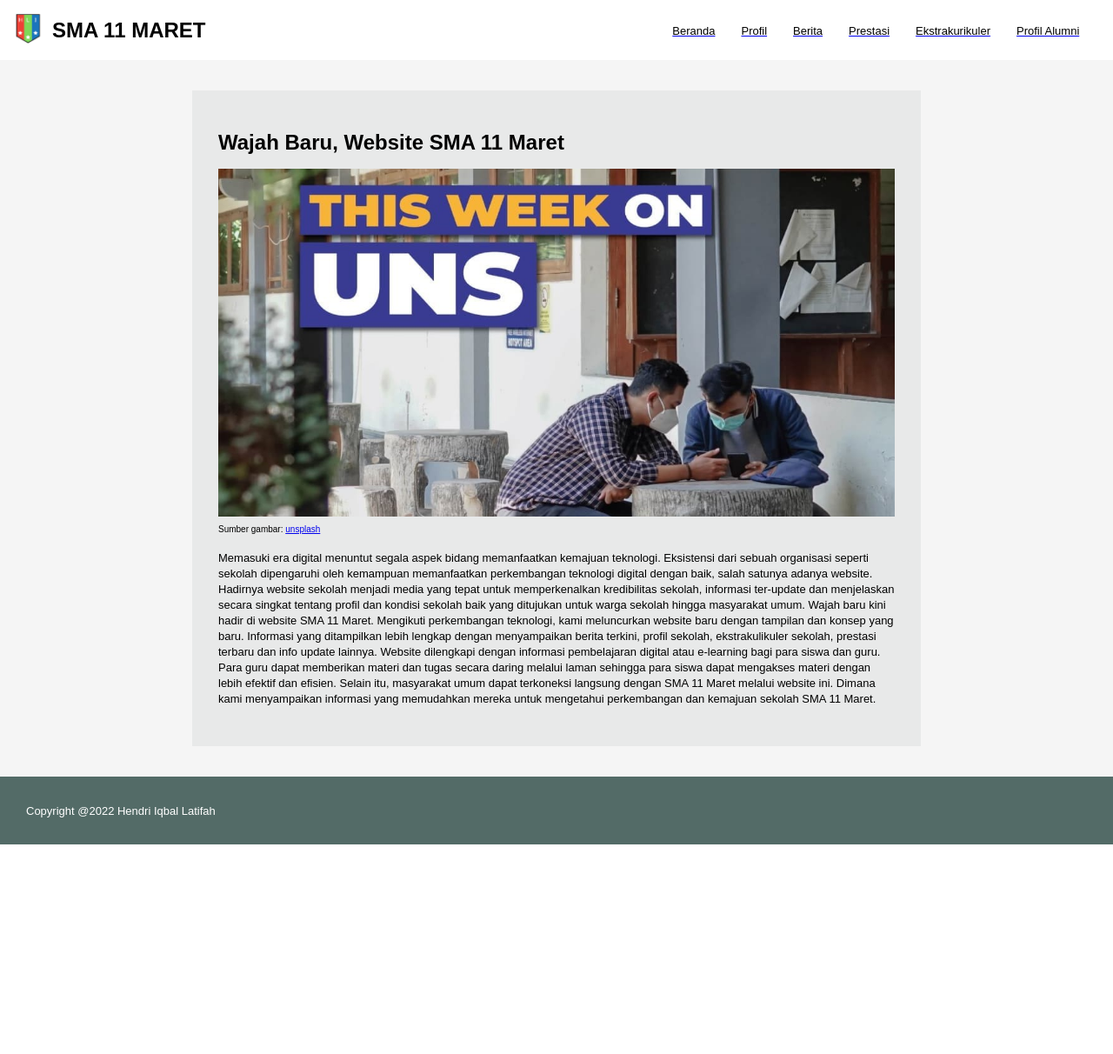
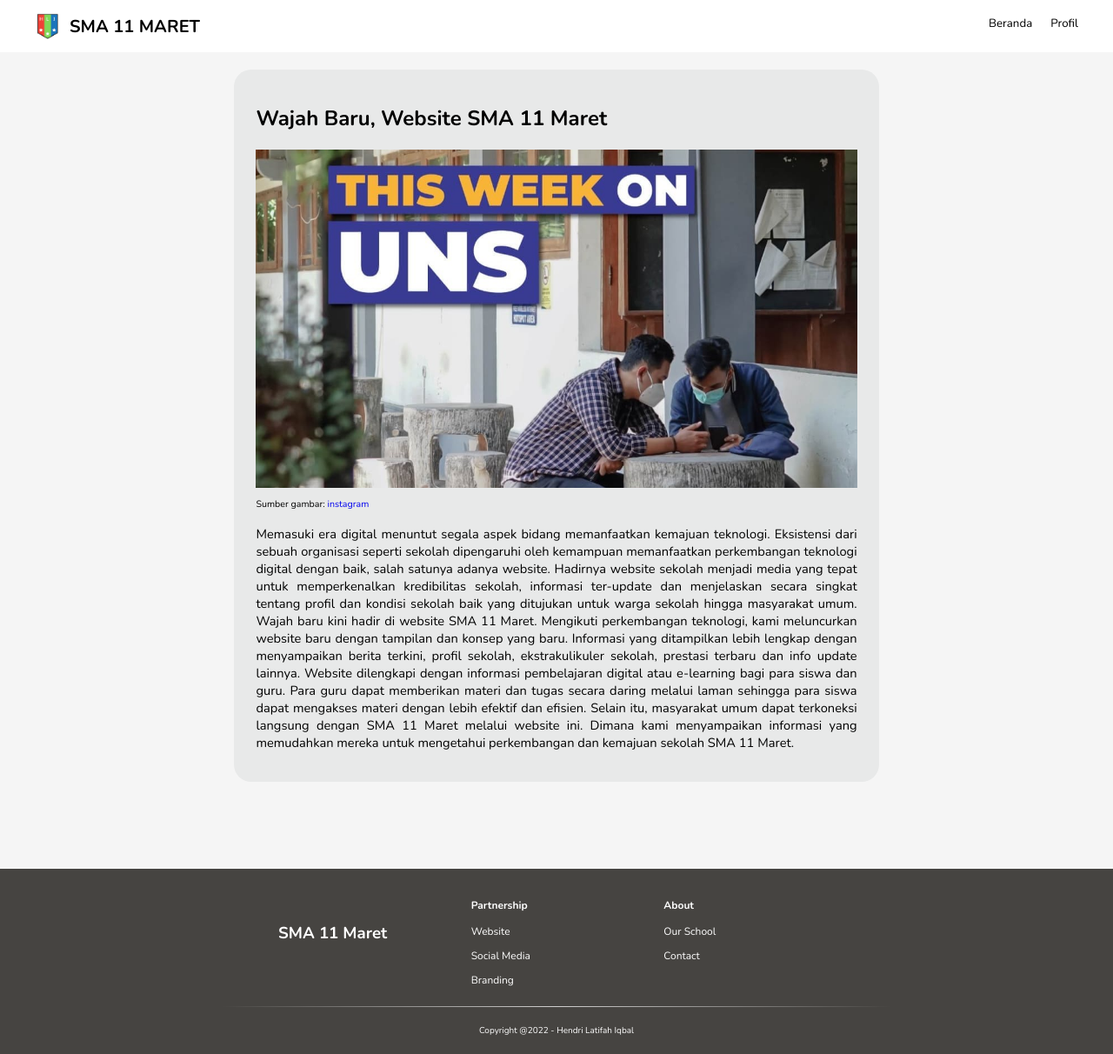
Before and after one commit to latifaahu/pemweb, a plain HTML site: page artikel-berita.html in a window 1280 px wide. Shown: the whole page at 87% size. Before the commit the page ends 971 px from the top, so only its background shows below. Drawn offline with nearby package versions, Linux system fonts and the light colour scheme.

Commit message:
Add img home and articles

```diff
--- a/artikel-berita.html
+++ b/artikel-berita.html
@@ -2,99 +2,92 @@
 <html lang="en">
   <head>
     <title>SMA 11 Maret</title>
+    <link rel="stylesheet" href="style/style.css" />
   </head>
-  <body leftmargin="0" topmargin="0" rightmargin="0" bottommargin="0" marginwidth="0" marginheight="0">
-    <!-- Start Header -->
-    <table border="0" width="100%" cellpadding="10" cellspacing="0" bgcolor="white">
-      <tr>
-        <td>
-          <table border="0" cellpadding="5" cellspacing="0" align="left">
-            <tr>
-              <td>
-                <img src="img/logo.png" alt="logo" height="35" width="100%" />
-              </td>
-              <td>
-                <font face="arial" color="black" size="5">
-                  <strong>SMA 11 MARET</strong>
-                </font>
-              </td>
-            </tr>
-          </table>
-        </td>
-        <td>
-          <table border="0" cellpadding="15" cellspacing="0" align="center">
-            <tr>
-              <td width="40%"></td>
-              <td>
-                <a href="index.html#home"> <font face="arial" color="black" size="2"> Beranda </font></a>
-              </td>
-              <td>
-                <a href="about.html"> <font face="arial" color="black" size="2"> Profil </font></a>
-              </td>
-              <td>
-                <a href="index.html#berita"> <font face="arial" color="black" size="2"> Berita </font></a>
-              </td>
-              <td>
-                <a href="index.html#prestasi"> <font face="arial" color="black" size="2"> Prestasi </font></a>
-              </td>
-              <td>
-                <a href="index.html#ekskul"> <font face="arial" color="black" size="2"> Ekstrakurikuler </font></a>
-              </td>
-              <td>
-                <a href="index.html#alumni"> <font face="arial" color="black" size="2"> Profil Alumni </font></a>
-              </td>
-            </tr>
-          </table>
-        </td>
-      </tr>
-    </table>
-    <!-- End Header -->
+  <body>
+    <!-- Start Navbar -->
+    <header>
+      <a href="index.html#home">
+        <div class="logo-container">
+          <img src="img/logo.png" alt="logo" class="logo" />
+          <span>SMA 11 MARET</span>
+        </div>
+      </a>
+      <nav>
+        <div class="navbar">
+          <a href="about.html">Profil</a>
+          <div class="dropdown">
+            <button class="dropbtn">Beranda</button>
+            <div class="dropdown-content">
+              <a href="index.html#home">Home</a>
+              <a href="index.html#berita"> Berita</a>
+              <a href="index.html#prestasi">Prestasi</a>
+              <a href="index.html#ekskul">Ekstrakurikuler</a>
+              <a href="index.html#alumni">Alumni</a>
+            </div>
+          </div>
+        </div>
+      </nav>
+    </header>
+    <!-- End Navbar -->
 
     <!-- Start Artikel -->
-    <table border="0" width="100%" cellpadding="20" cellspacing="0" bgcolor="#F5F5F5">
-      <tr>
-        <td>
-          <table border="0" width="70%" cellpadding="15" cellspacing="0" align="center">
-            <tr>
-              <td width="33.33%" align="center" valign="top">
-                <table border="0" width="100%" cellpadding="30" cellspacing="0" align="center">
-                  <tr>
-                    <td align="left" valign="top" bgcolor="#E8E9E9" height="150">
-                      <p>
-                        <font face="arial" size="5" color="black"> <strong> Wajah Baru, Website SMA 11 Maret </strong> </font>
-                      </p>
-
-                      <img src="img/Berita2.jpg" height="400" width="100%" alt="pict" />
-                      <font face="arial" size="1" color="black">Sumber gambar: <a href="https://unsplash.com">unsplash</a></font>
-                      <p>
-                        <font face="arial" size="2" color="black">
-                          Memasuki era digital menuntut segala aspek bidang memanfaatkan kemajuan teknologi. Eksistensi dari sebuah organisasi seperti sekolah dipengaruhi oleh kemampuan memanfaatkan perkembangan teknologi digital dengan
-                          baik, salah satunya adanya website. Hadirnya website sekolah menjadi media yang tepat untuk memperkenalkan kredibilitas sekolah, informasi ter-update dan menjelaskan secara singkat tentang profil dan kondisi
-                          sekolah baik yang ditujukan untuk warga sekolah hingga masyarakat umum. Wajah baru kini hadir di website SMA 11 Maret. Mengikuti perkembangan teknologi, kami meluncurkan website baru dengan tampilan dan konsep yang
-                          baru. Informasi yang ditampilkan lebih lengkap dengan menyampaikan berita terkini, profil sekolah, ekstrakulikuler sekolah, prestasi terbaru dan info update lainnya. Website dilengkapi dengan informasi pembelajaran
-                          digital atau e-learning bagi para siswa dan guru. Para guru dapat memberikan materi dan tugas secara daring melalui laman sehingga para siswa dapat mengakses materi dengan lebih efektif dan efisien. Selain itu,
-                          masyarakat umum dapat terkoneksi langsung dengan SMA 11 Maret melalui website ini. Dimana kami menyampaikan informasi yang memudahkan mereka untuk mengetahui perkembangan dan kemajuan sekolah SMA 11 Maret.
-                        </font>
-                      </p>
-                    </td>
-                  </tr>
-                </table>
-              </td>
-            </tr>
-          </table>
-        </td>
-      </tr>
-    </table>
+    <section>
+      <div class="container">
+        <div class="article">
+          <div class="row">
+            <div class="col">
+              <h1>Wajah Baru, Website SMA 11 Maret</h1>
+            </div>
+          </div>
+          <div class="row">
+            <div class="col">
+              <img src="img/Berita2.jpg" alt="article" />
+              <span>Sumber gambar: <a href="https://instagram.com">instagram</a></span>
+            </div>
+          </div>
+          <div class="row">
+            <p>
+              Memasuki era digital menuntut segala aspek bidang memanfaatkan kemajuan teknologi. Eksistensi dari sebuah organisasi seperti sekolah dipengaruhi oleh kemampuan memanfaatkan perkembangan teknologi digital dengan baik, salah
+              satunya adanya website. Hadirnya website sekolah menjadi media yang tepat untuk memperkenalkan kredibilitas sekolah, informasi ter-update dan menjelaskan secara singkat tentang profil dan kondisi sekolah baik yang ditujukan
+              untuk warga sekolah hingga masyarakat umum. Wajah baru kini hadir di website SMA 11 Maret. Mengikuti perkembangan teknologi, kami meluncurkan website baru dengan tampilan dan konsep yang baru. Informasi yang ditampilkan lebih
+              lengkap dengan menyampaikan berita terkini, profil sekolah, ekstrakulikuler sekolah, prestasi terbaru dan info update lainnya. Website dilengkapi dengan informasi pembelajaran digital atau e-learning bagi para siswa dan guru.
+              Para guru dapat memberikan materi dan tugas secara daring melalui laman sehingga para siswa dapat mengakses materi dengan lebih efektif dan efisien. Selain itu, masyarakat umum dapat terkoneksi langsung dengan SMA 11 Maret
+              melalui website ini. Dimana kami menyampaikan informasi yang memudahkan mereka untuk mengetahui perkembangan dan kemajuan sekolah SMA 11 Maret.
+            </p>
+          </div>
+        </div>
+      </div>
+    </section>
     <!-- End Artikel -->
 
     <!-- Start Footer -->
-    <table border="0" width="100%" cellpadding="30" cellspacing="0" bgcolor="#536B67">
-      <tr>
-        <td>
-          <font face="arial" color="white" size="2"> Copyright @2022 Hendri Iqbal Latifah </font>
-        </td>
-      </tr>
-    </table>
+    <footer>
+      <div class="container">
+        <div class="row name-school">
+          <div class="col">
+            <h5>SMA 11 Maret</h5>
+          </div>
+          <div class="col">
+            <b>Partnership</b>
+            <p>Website</p>
+            <p>Social Media</p>
+            <p>Branding</p>
+          </div>
+          <div class="col">
+            <b>About</b>
+            <p>Our School</p>
+            <p>Contact</p>
+          </div>
+        </div>
+        <hr />
+        <div class="row">
+          <div class="col">
+            <p>Copyright @2022 - Hendri Latifah Iqbal</p>
+          </div>
+        </div>
+      </div>
+    </footer>
     <!-- End Footer -->
   </body>
 </html>
--- a/style/style.css
+++ b/style/style.css
@@ -145,6 +145,10 @@
 }
 .container {
   width: 100%;
+}
+.home img {
+  width: 100%;
+  height: auto;
 }
 .grid-container {
   display: grid;
```
Also changed, not shown: artikel-ekskul.html (+8 -9 lines), index.html (+3 -0 lines).
